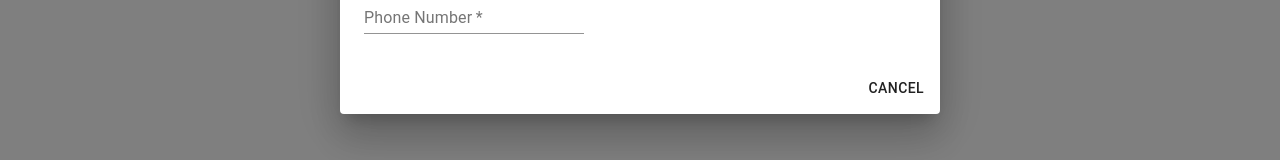
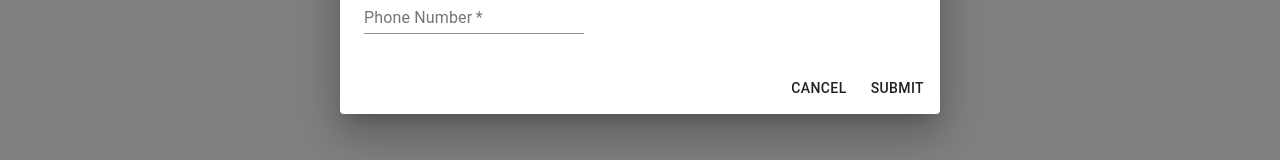
Before and after one commit to ArbaazMeghani/contacts-web-app, a React (Create React App) app: page / in a window 1280 px wide. Both pictures are taken after a click on the button "Add". Shown: the part 430-590 px from the top of the page. Built offline with nearby package versions, Linux system fonts and the light colour scheme; no server answers.

Commit message:
Add a submit button

```diff
--- a/src/components/NewContactForm.js
+++ b/src/components/NewContactForm.js
@@ -44,6 +44,10 @@ class NewContactForm extends React.Component {
           <Button onClick={() => this.props.onClose()}>
             Cancel
           </Button>
+
+          <Button>
+            Submit
+          </Button>
         </DialogActions>
       </Dialog>
     );
```
